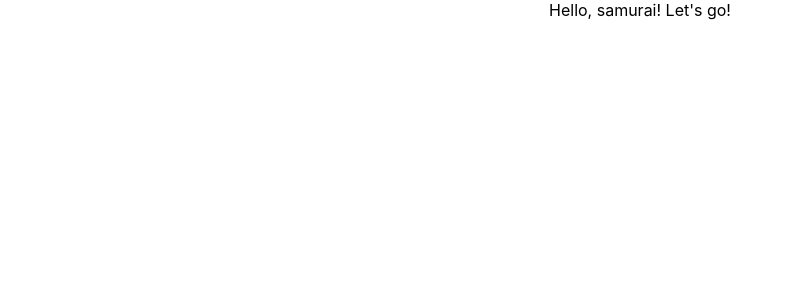
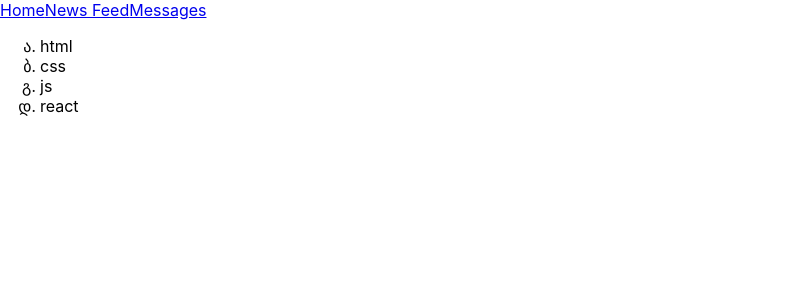
Before and after one commit to Katrin3536/SocialNetwork, a React (Create React App) app: page / in a window 1280 px wide. Shown: the top 300 px of the page, without its empty margins (0-792 px from the left). Built offline with nearby package versions, Linux system fonts and the light colour scheme.

Commit message:
added 9 lessons

```diff
--- a/src/App.css
+++ b/src/App.css
@@ -1,38 +1,3 @@
-.App {
-  text-align: center;
+ul li {
+  list-style-type: georgian;
 }
-
-.App-logo {
-  height: 40vmin;
-  pointer-events: none;
-}
-
-@media (prefers-reduced-motion: no-preference) {
-  .App-logo {
-    animation: App-logo-spin infinite 20s linear;
-  }
-}
-
-.App-header {
-  background-color: #282c34;
-  min-height: 100vh;
-  display: flex;
-  flex-direction: column;
-  align-items: center;
-  justify-content: center;
-  font-size: calc(10px + 2vmin);
-  color: white;
-}
-
-.App-link {
-  color: #61dafb;
-}
-
-@keyframes App-logo-spin {
-  from {
-    transform: rotate(0deg);
-  }
-  to {
-    transform: rotate(360deg);
-  }
-}
--- a/src/App.tsx
+++ b/src/App.tsx
@@ -1,11 +1,14 @@
 import React from 'react';
 import './App.css';
+import Header from "./components/Header";
+import Technologies from "./components/Technologies";
 
 function App() {
   return (
-    <div className="App">
-     Hello, samurai! Let's go!
-    </div>
+      <div>
+          <Header/>
+          <Technologies/>
+      </div>
   );
 }
 
--- /dev/null
+++ b/src/components/Header.tsx
@@ -0,0 +1,13 @@
+import React from "react";
+
+const Header = () => {
+    return (
+        <div>
+            <a href='#s'>Home</a>
+            <a href='#s'>News Feed</a>
+            <a href='#s'>Messages</a>
+        </div>
+    )
+}
+
+export default Header;
--- /dev/null
+++ b/src/components/Technologies.tsx
@@ -0,0 +1,15 @@
+import React from "react";
+
+const Technologies = () => {
+    return (
+        <ul>
+            <li>html</li>
+            <li>css</li>
+            <li>js</li>
+            <li>react</li>
+
+        </ul>
+    )
+}
+
+export default Technologies;
```
Also changed, not shown: 2 other files (tests, documents, lock files or other folders).
